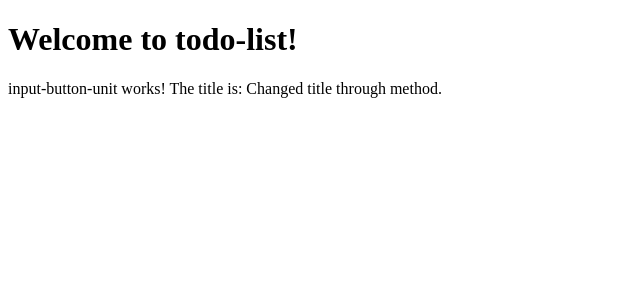
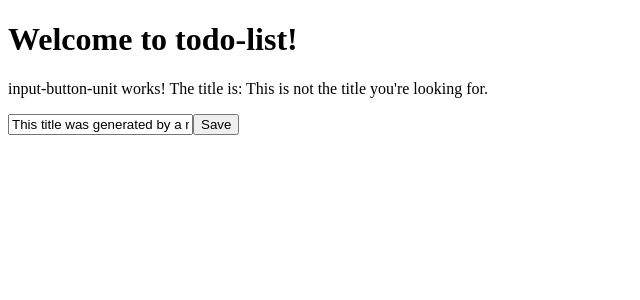
Before and after one commit to Aewyn/nggirls-todo-list, an Angular app: page / in a window 1280 px wide. Shown: the top 300 px of the page, without its empty margins (0-640 px from the left). Built offline with nearby package versions, Linux system fonts and the light colour scheme.

Commit message:
added property binding

```diff
--- a/src/app/input-button-unit/input-button-unit.component.ts
+++ b/src/app/input-button-unit/input-button-unit.component.ts
@@ -7,23 +7,23 @@
       input-button-unit works!
       The title is: {{title}}
     </p>
+    <input [value]="generateTitle()"> <button>Save</button>
   `,
   styleUrls: ['./input-button-unit.component.scss']
 })
 export class InputButtonUnitComponent implements OnInit{
-  title: string;
+  title: string = 'Hello world';
 
   constructor(){
-    this.title = 'I Love Angular'
-  }
-
-  changeTitle(newTitle: string){
-    this.title = newTitle;
   }
 
   ngOnInit(): void {
-    this.changeTitle('Changed title through method.');
+    setTimeout(() => {
+      this.title = 'This is not the title you\'re looking for.';
+    }, 3000)
+  }
+  generateTitle(): string{
+    return 'This title was generated by a method.'
   }
 
-
 }
```
